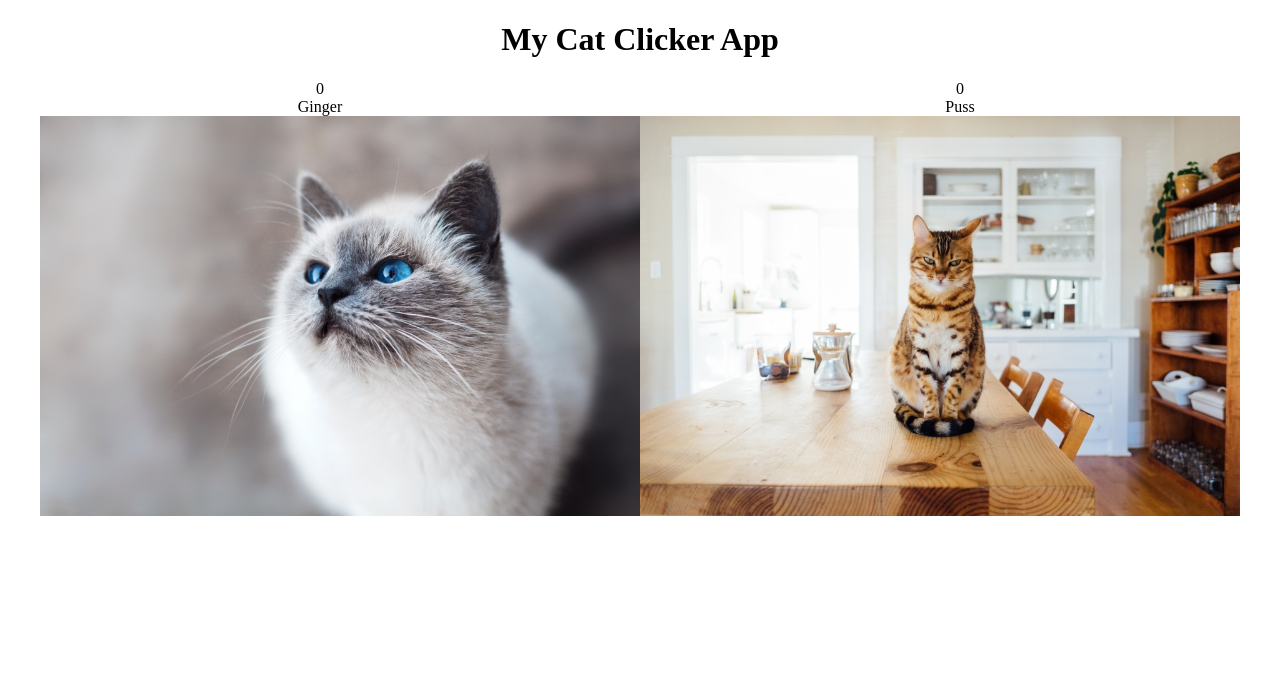
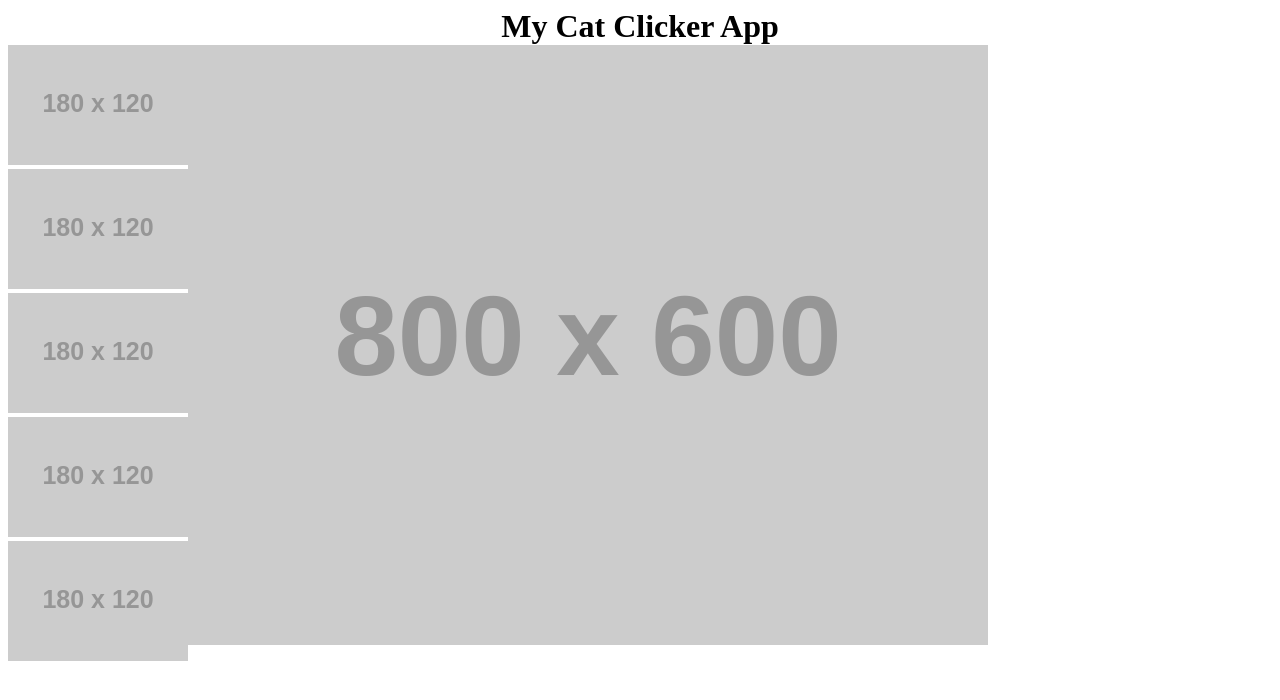
Before and after one commit to alffox/cat-clicker, a plain HTML site: page index.html in a window 1280 px wide. Drawn offline with nearby package versions, Linux system fonts and the light colour scheme; placeholder pictures from the web are drawn by us.

Commit message:
refactor: Create sidebar-dashboard structure

```diff
--- a/css/style.css
+++ b/css/style.css
@@ -1,9 +1,28 @@
-body {
+h1 {
     margin: 0 auto;
     text-align: center;
 }
 
-.cat-left,
+.container {
+    display: flex;
+    width: 100%;
+}
+
+.cat-sidebar {
+    display: flex;
+    flex-direction: column;
+    flex-wrap: wrap;
+}
+
+.cat-dashboard {
+}
+
+/*.cat-icon {
+    width: 100%;
+    height: 25%;
+}*/
+
+/*.cat-left,
 .cat-left-name,
 .counter-left {
 float: left;
@@ -15,4 +34,4 @@ width: 50%;
 .counter-right {
 float: right;
 width: 50%;
-}
+}*/
--- a/index.html
+++ b/index.html
@@ -14,17 +14,23 @@
 
     <div class="container">
 
-        <div class="counter-left">0</div>
+        <div class="cat-sidebar">
 
-        <div class="counter-right">0</div>
+            <div class="cat-icon"><img src="http://via.placeholder.com/180x120"></div>
 
-        <div class="cat-left-name"></div>
+            <div class="cat-icon"><img src="http://via.placeholder.com/180x120"></div>
 
-        <div class="cat-right-name"></div>
+            <div class="cat-icon"><img src="http://via.placeholder.com/180x120"></div>
 
-        <figure><img class="cat-left" src="images/cat1_960x640.jpg"></figure>
+            <div class="cat-icon"><img src="http://via.placeholder.com/180x120"></div>
 
-        <figure><img class="cat-right" src="images/cat2_960x640.jpg"></figure>
+            <div class="cat-icon"><img src="http://via.placeholder.com/180x120"></div>
+
+        </div>
+
+        <div class="cat-dashboard">
+            <img src="http://via.placeholder.com/800x600">
+        </div>
 
     </div>
 
```
